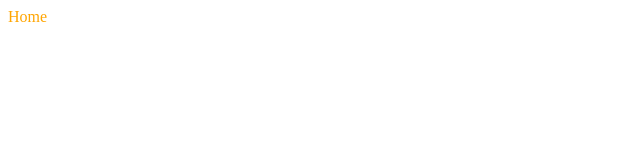
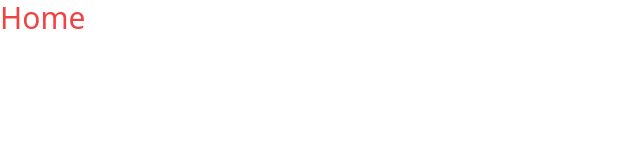
Before and after one commit to Xlongclaw/fox-ui, a React app: page / in a window 1280 px wide. Shown: the top 160 px of the page, without its empty margins (0-640 px from the left). Built offline with nearby package versions, Linux system fonts and the light colour scheme.

Commit message:
initialized tailwindcss

```diff
--- a/package.json
+++ b/package.json
@@ -17,10 +17,15 @@
     "@babel/preset-typescript": "^7.23.3",
     "@types/react": "^18.2.65",
     "@types/react-dom": "^18.2.21",
+    "autoprefixer": "^10.4.18",
     "babel-loader": "^9.1.3",
     "css-loader": "^6.10.0",
     "html-webpack-plugin": "^5.6.0",
+    "postcss": "^8.4.35",
+    "postcss-loader": "^8.1.1",
+    "postcss-preset-env": "^9.5.0",
     "style-loader": "^3.3.4",
+    "tailwindcss": "^3.4.1",
     "typescript": "^5.4.2",
     "webpack": "^5.90.3",
     "webpack-cli": "^5.1.4",
--- /dev/null
+++ b/postcss.config.js
@@ -0,0 +1,5 @@
+const tailwindcss = require('tailwindcss');
+
+module.exports = {
+  plugins: ["postcss-preset-env", tailwindcss],
+};
--- a/src/screens/home/index.tsx
+++ b/src/screens/home/index.tsx
@@ -2,7 +2,7 @@ import React from 'react'
 
 const Home:React.FC = () => {
   return (
-    <div>Home</div>
+    <div className='text-red-500 text-3xl'>Home</div>
   )
 }
 
--- a/src/styles.css
+++ b/src/styles.css
@@ -1,3 +1,7 @@
-div{
-  color: orange;
+@tailwind base;
+@tailwind components;
+@tailwind utilities;
+
+body{
+  margin: 0;
 }
--- /dev/null
+++ b/tailwind.config.js
@@ -0,0 +1,8 @@
+/** @type {import('tailwindcss').Config} */
+module.exports = {
+  content: ["./src/**/*.{ts,tsx,js,jsx}"],
+  theme: {
+    extend: {},
+  },
+  plugins: [],
+}
--- a/webpack.common.js
+++ b/webpack.common.js
@@ -40,7 +40,7 @@ module.exports = {
       },
       {
         test: /\.css$/,
-        use: ['style-loader', 'css-loader'],
+        use: ['style-loader', 'css-loader', 'postcss-loader'],
       },
     ],
   },
```
Also changed, not shown: 1 other file (tests, documents, lock files or other folders).
